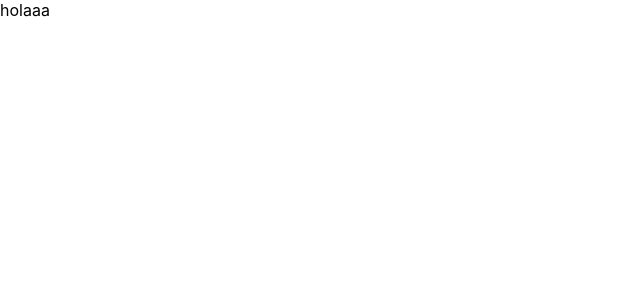
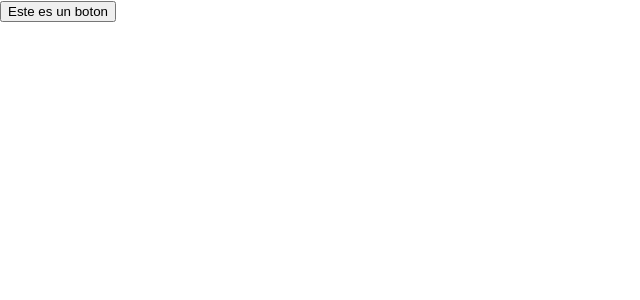
Before and after one commit to MarqCervMartin/Training-Front, a React (Create React App) app in the folder disenio-material/: page / in a window 1280 px wide. Shown: the top 300 px of the page, without its empty margins (0-640 px from the left). Built offline with nearby package versions, Linux system fonts and the light colour scheme.

Commit message:
Agregando un boton

```diff
--- a/disenio-material/src/App.jsx
+++ b/disenio-material/src/App.jsx
@@ -1,8 +1,10 @@
+// IMPORTANDO UN BOTON
+import Button from '@material-ui/core/Button'
 
 function App() {
   return (
     <div>
-      holaaa
+      <button>Este es un boton</button>
     </div>
   );
 }
```
